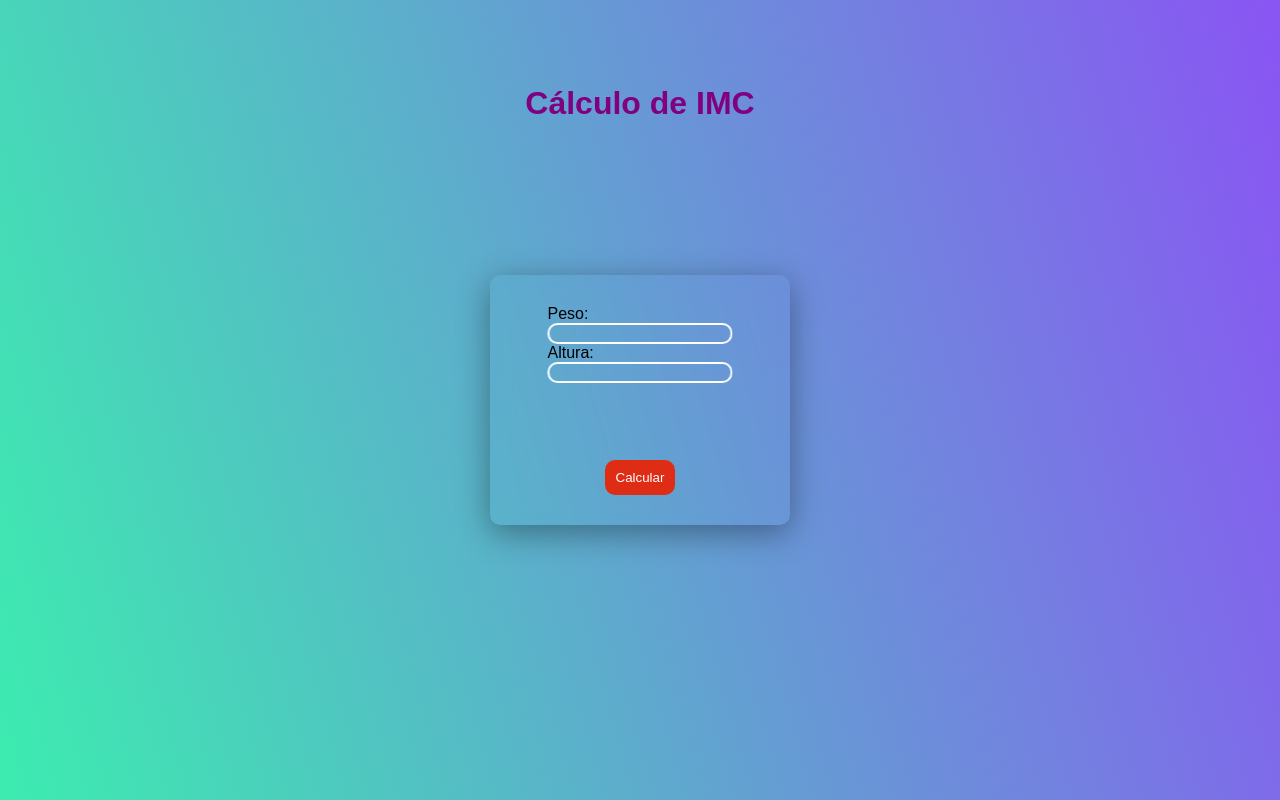
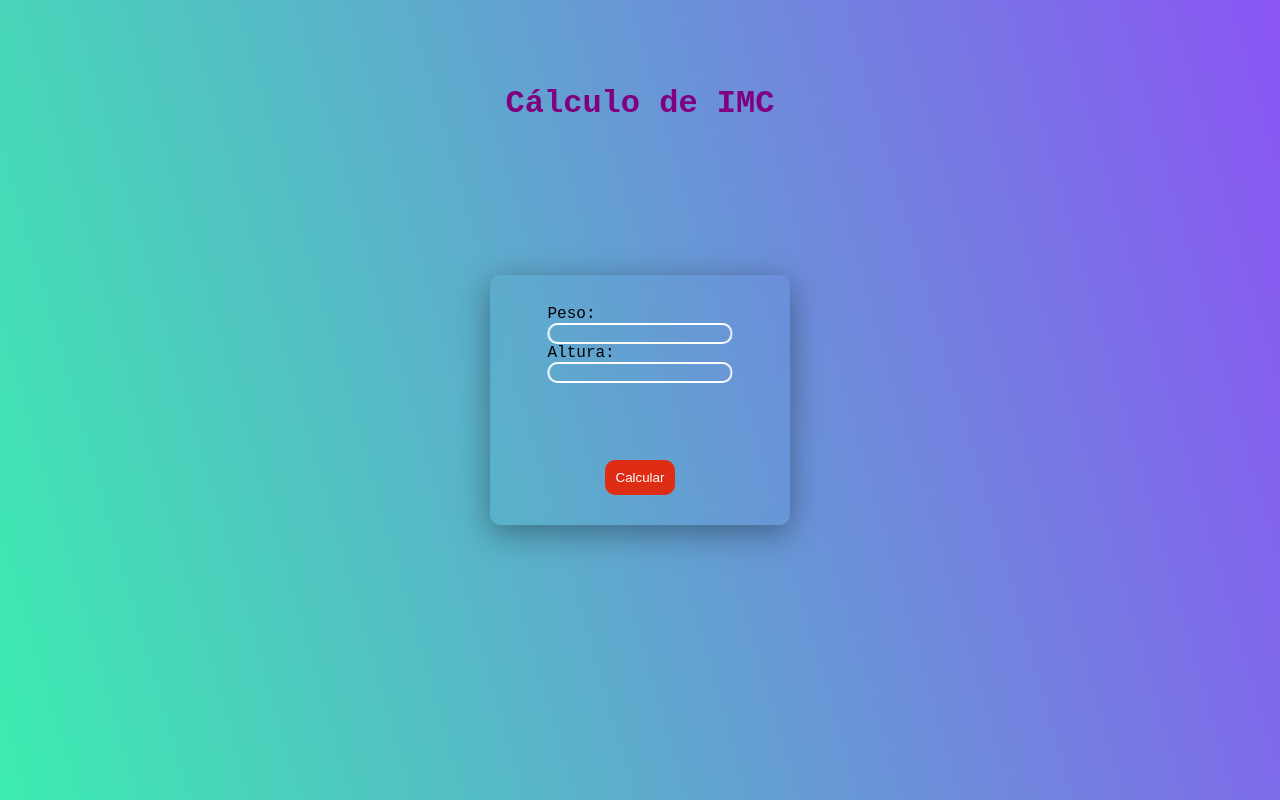
Before and after one commit to lovelyyulian/calculo-imc, a plain HTML site: page index.html in a window 1280 px wide. Drawn offline with Linux system fonts and the light colour scheme.

Commit message:
Update index.css

```diff
--- a/index.css
+++ b/index.css
@@ -6,7 +6,7 @@ body {
   display: flex;
   align-content: center;
   align-items: center;
-  font-family: Sans-Serif;
+  font-family: OCR A Std, monospace;
 }
 header {
   position: absolute;
```
